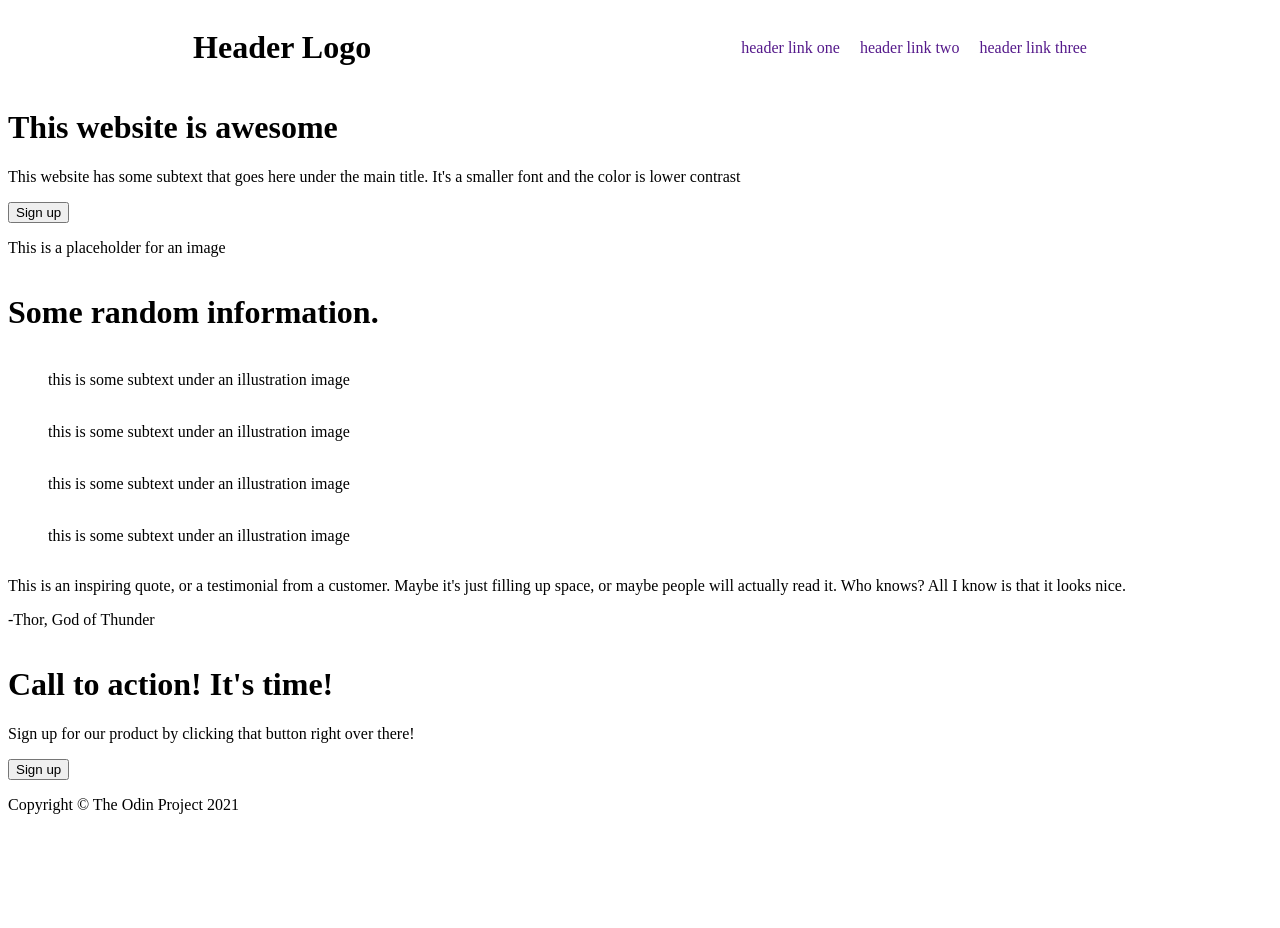
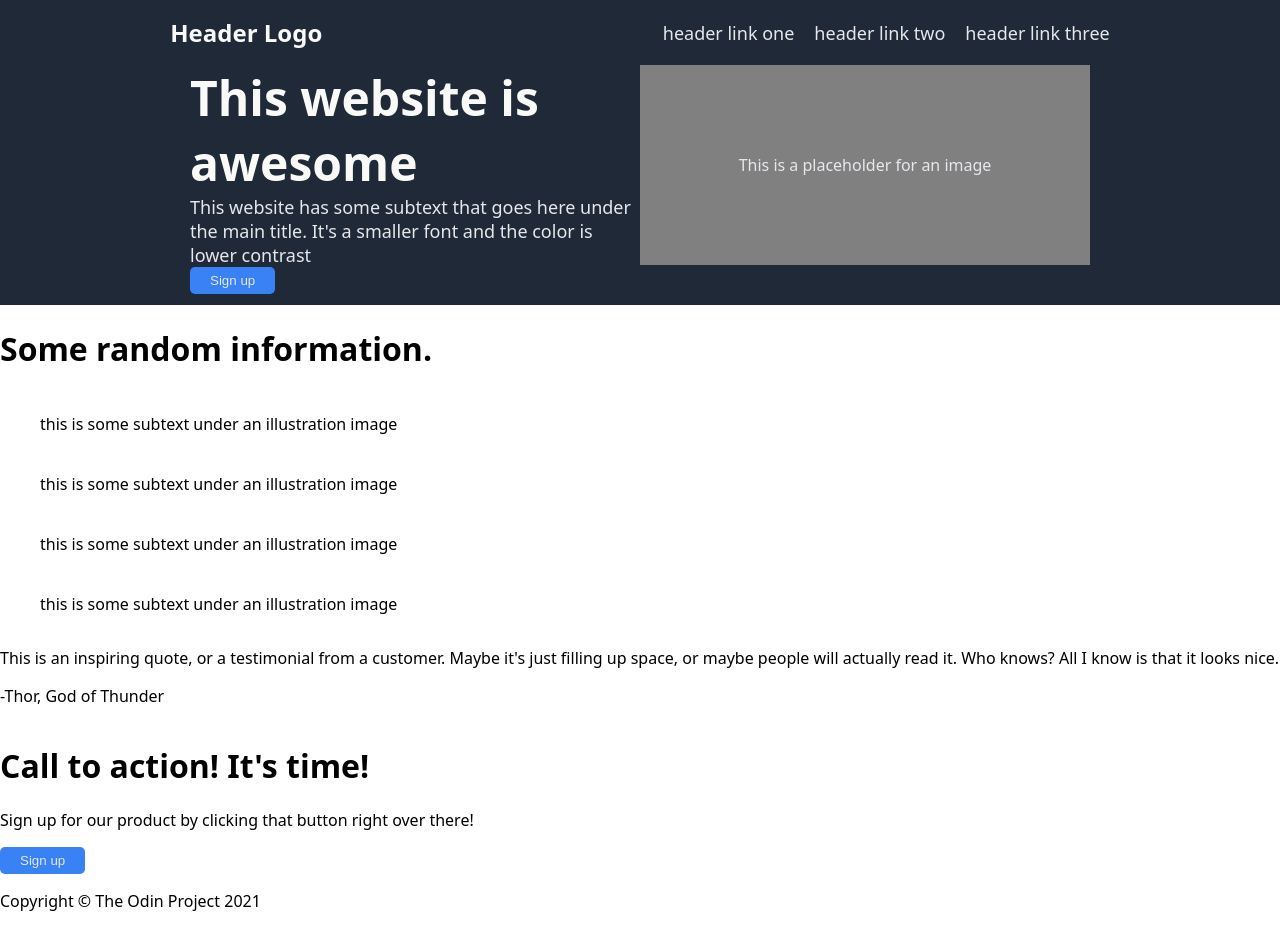
Before and after one commit to Mats-GD/landing_page, a plain HTML site: page index.html in a window 1280 px wide. Before the commit the page ends 838 px from the top, so only its background shows below. Drawn offline with Linux system fonts and the light colour scheme.

Commit message:
Add styling to first section

```diff
--- a/styles.css
+++ b/styles.css
@@ -1,14 +1,34 @@
 body {
     display: flex;
     flex-direction: column;
+    margin: 0;
+    font-family: system-ui, -apple-system, BlinkMacSystemFont, 'Segoe UI', Roboto, Oxygen, Ubuntu, Cantarell, 'Open Sans', 'Helvetica Neue', sans-serif;
 }
 
 /* First section styling */
+.first-section {
+    background-color: #1F2937;
+    display: flex;
+    flex-direction: column;
+    padding-bottom: 40px;
+}
 
 .header {
     display: flex;
     justify-content: space-around;
     align-items: center;
+}
+
+.logo-text {
+    color: #F9FAF8;
+    font-size: 24px;
+}
+
+.link-text,
+.secondary-text {
+    font-size: 18px;
+    color: #E5E7EB;
+    margin: 0;
 }
 
 ul {
@@ -24,3 +44,42 @@ li {
 a {
     text-decoration: none;
 }
+
+.top-content {
+    display: flex;
+    justify-content: center;
+    align-items: center;
+}
+
+.top-content-container,
+.top-image {
+    display: flex;
+    align-items: center;
+    width: 450px;
+    height: 200px;
+}
+
+.top-content-container {
+    flex-wrap: wrap;
+}
+
+.top-image {
+    justify-content: center;
+    background-color: grey;
+    color: #E5E7EB;
+}
+
+.main-text {
+    font-size: 48px;
+    color: #F9FAF8;
+    font-weight: 900;
+    margin: 0;
+}
+
+button {
+    background-color: #3882F6;
+    color: #E5E7EB;
+    border-radius: 5px;
+    border: none;
+    padding: 6px 20px 6px 20px;
+}
```
